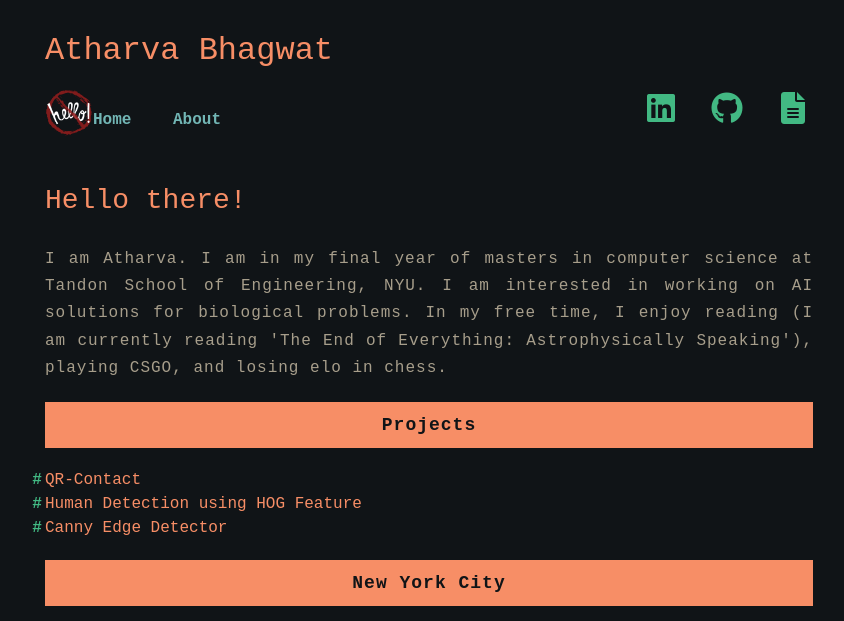
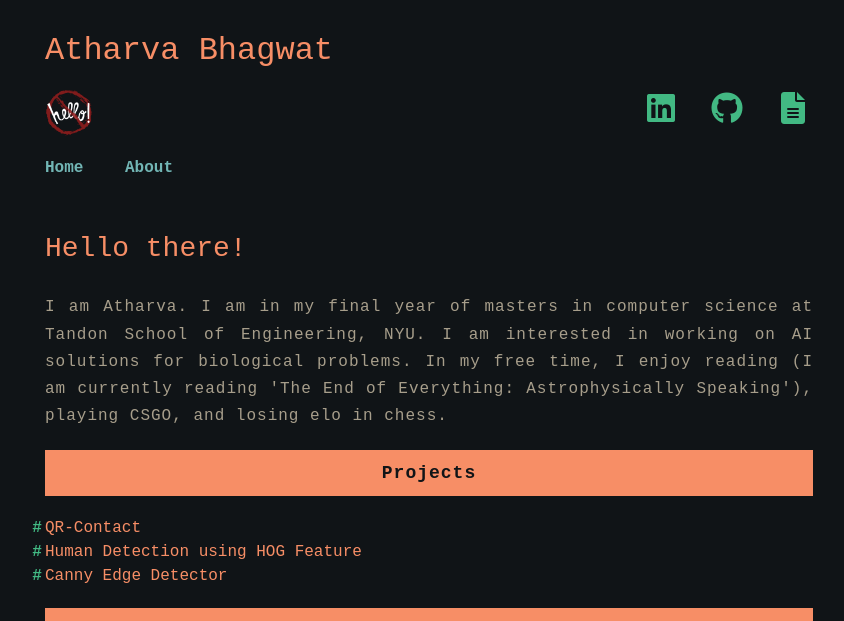
Before and after one commit to atharva-bhagwat/atharva-bhagwat.github.io, a Jekyll site: the page built from index.html, in a window 1280 px wide. Shown: the top 621 px of the page, without its empty margins (211-1055 px from the left). Built offline with Jekyll 4.4.1, drawn with Linux system fonts in a browser that asks for light colours; the list of posts is cut into pages by our own code.

Commit message:
Fix broken logo

```diff
--- a/_includes/header.html
+++ b/_includes/header.html
@@ -2,9 +2,7 @@
 	<a href="{{site.baseurl}}/" style="text-align: left !important; text-decoration: none !important;">
 		<h3>{{site.title}}</h3>
 	</a>
-	<div style="font-size: 2px; text-align: left !important; float: left !important;">
-		<a style="font-size: 2px;" href="https://nohello.club" target="_blank" title="No Hello Club"><img style="font-size: 2px;" src="images/logo/nohello.png" width="48" height="48" alt="nohello.club"></a>
-	</div>
+	<a style="font-size: 2px;" href="https://nohello.club" target="_blank" title="No Hello Club"><img style="font-size: 2px;" src="images/logo/nohello.png" width="48" height="48" alt="nohello.club"></a>
 	<div class="parent" style="text-align: right !important; float: right !important;">
 		<div class="row">
 			<div class="column">
```
